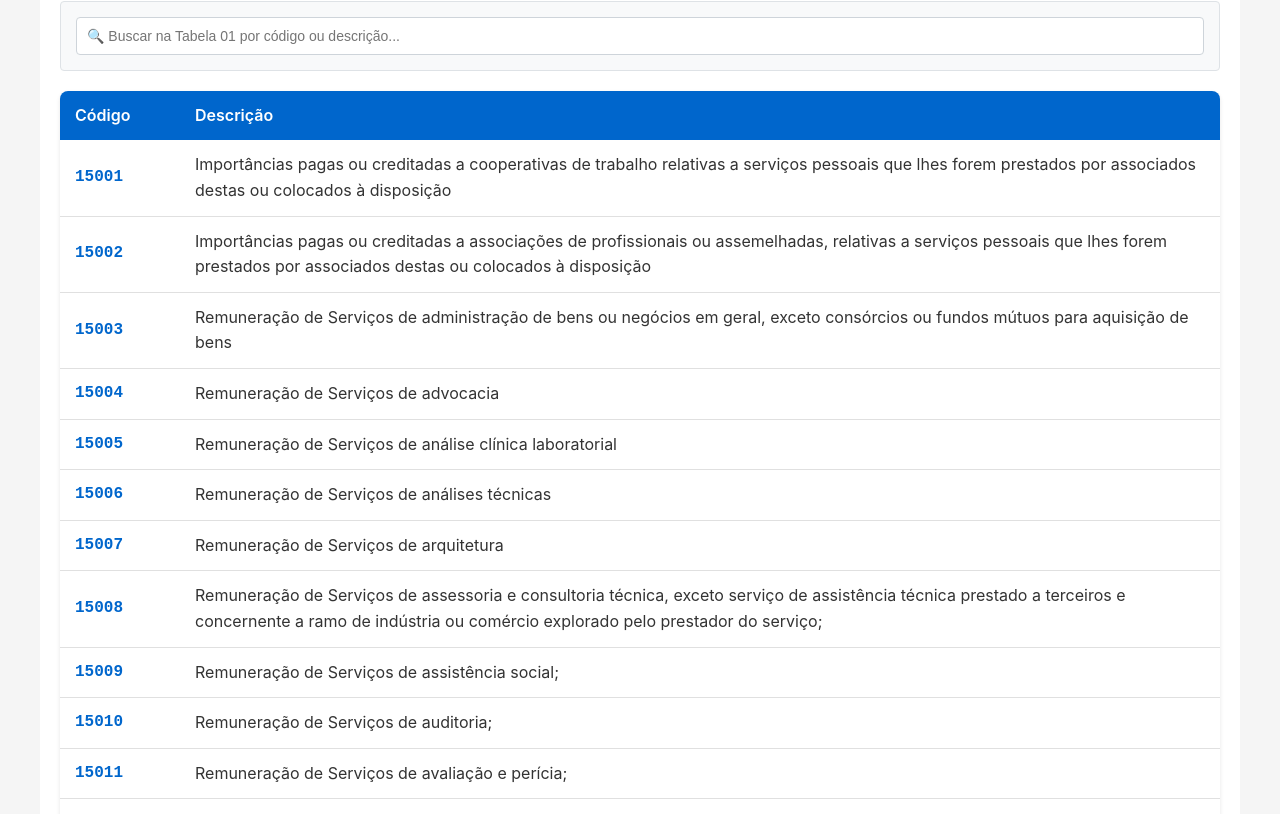
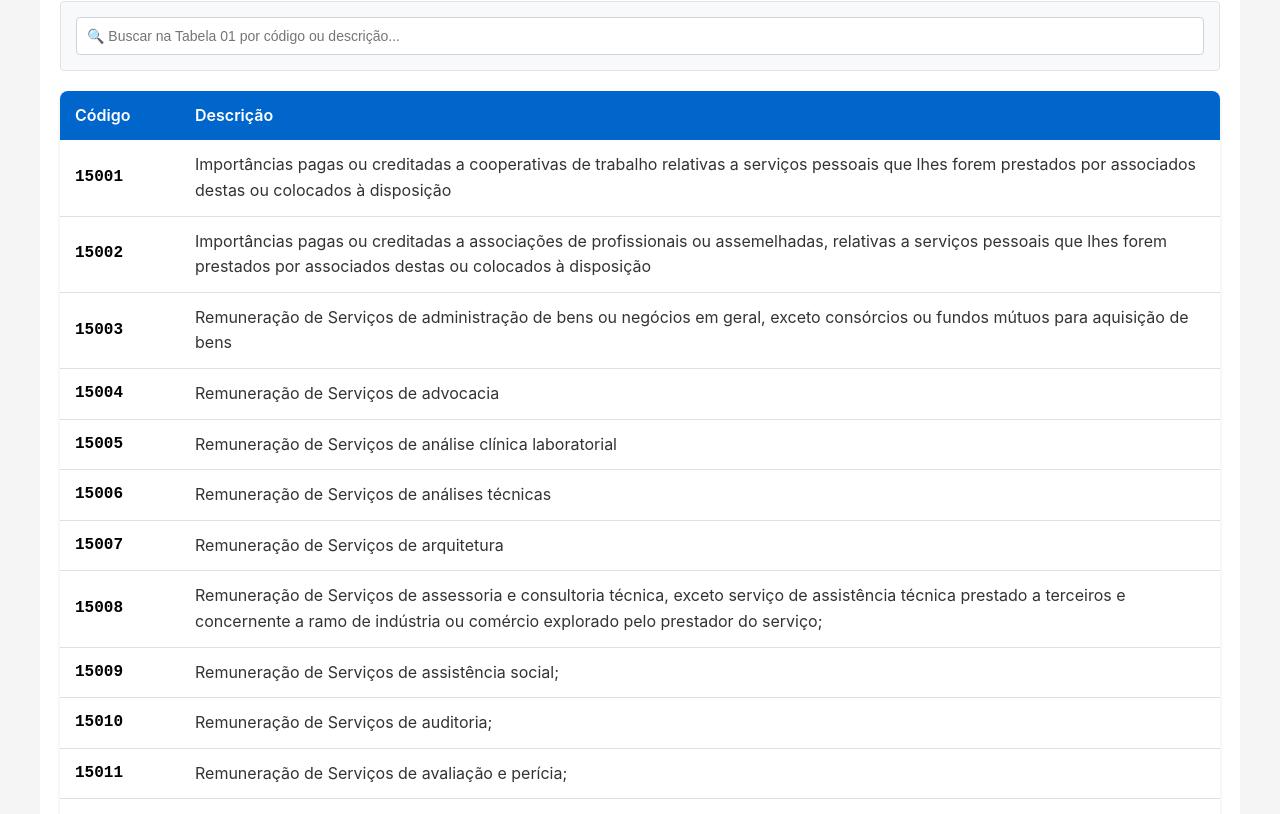
Before and after one commit to inovarebr/doc-netsuite, a plain HTML site: page upload/sped_reinf_tables.html in a window 1280 px wide. Shown: the part 800-1614 px from the top of the page. Drawn offline with Linux system fonts and the light colour scheme.

Commit message:
alteração na cor da coluna de código para preto para melhor visualização em dispositivos moveis

```diff
--- a/upload/sped_reinf_tables.html
+++ b/upload/sped_reinf_tables.html
@@ -106,7 +106,7 @@
         .code-column {
             width: 120px;
             font-weight: 600;
-            color: #0066cc;
+            color: black;
             font-family: 'Courier New', monospace;
         }
 
```
